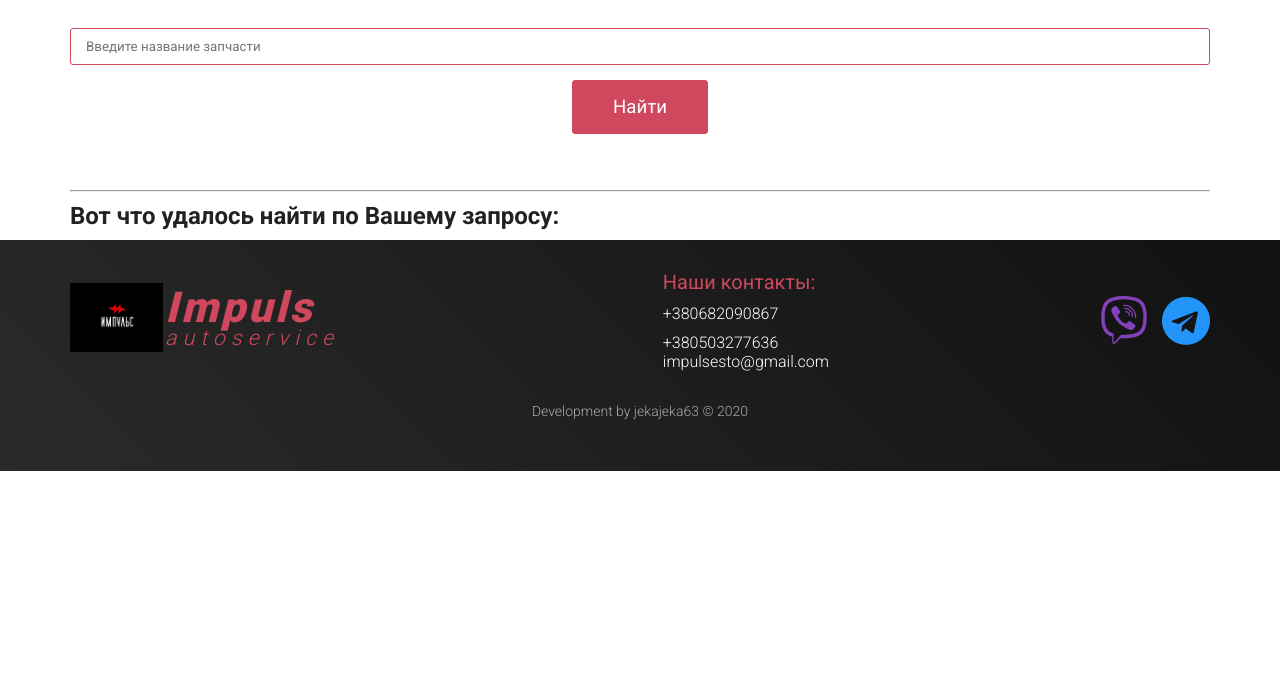
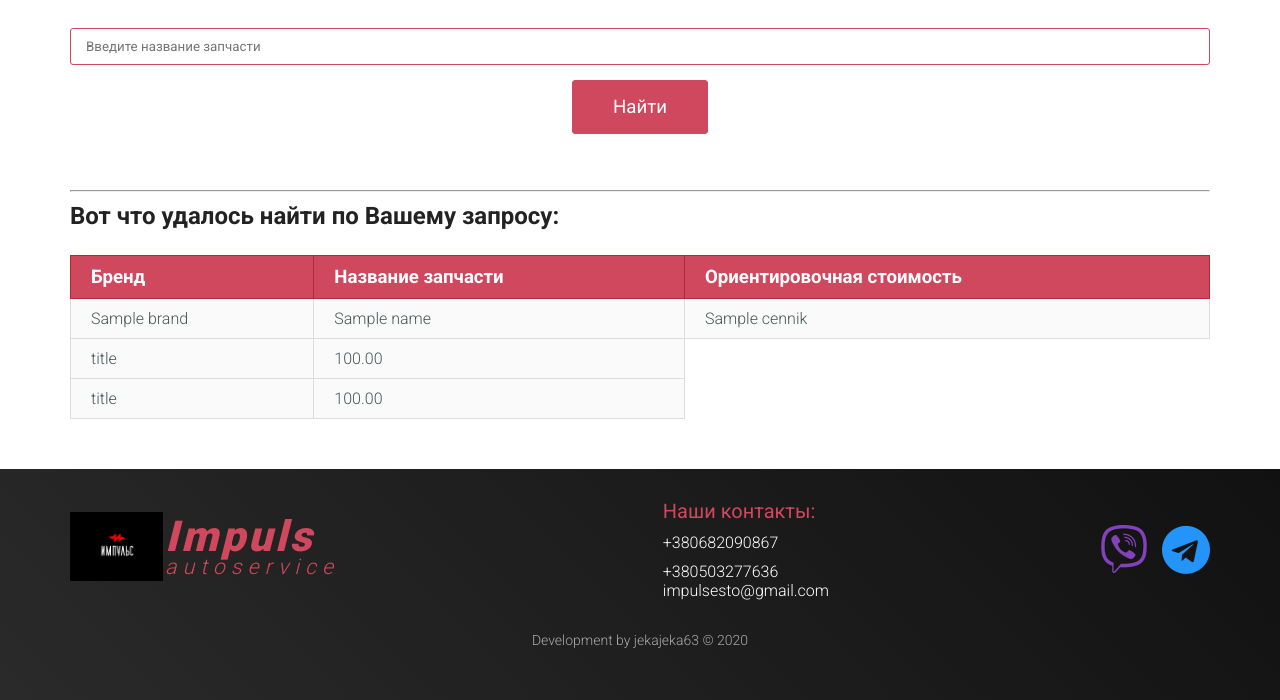
Before and after one commit to EwgenyKuzmenko/ivan, a Django app: template templates/search.html in a window 1280 px wide. Shown: the part 440-1140 px from the top of the page. Before the commit the page ends 911 px from the top, so only its background shows below. Run offline with Django 3.2, Linux system fonts and the light colour scheme; the template is opened without the code that fills it: most values are stand-ins (such as "Sample title", 1, 10 or a date in 2020); some libraries are stand-ins or nearby versions.

Commit message:
Дизайн

```diff
--- a/templates/contacts.html
+++ b/templates/contacts.html
@@ -3,7 +3,9 @@
 
 <html lang="ru">
 <head>
-    <script>
+    <!-- Global site tag (gtag.js) - Google Analytics -->
+<script async src="https://www.googletagmanager.com/gtag/js?id=UA-171270796-1"></script>
+<script>
   window.dataLayer = window.dataLayer || [];
   function gtag(){dataLayer.push(arguments);}
   gtag('js', new Date());
--- a/templates/search.html
+++ b/templates/search.html
@@ -84,8 +84,9 @@
 		<div class="about_page">
 		<div class="container">
 			<div class="article search_block">
-				<form action="" class="search_form" method="post">
+				<form action="{% url 'parts' %}" class="search_form" method="post">{% csrf_token %}
 					<input type="search" class="inp" name="search_text" placeholder="Введите название запчасти">
+
 					<button class="all_btn" name="search_btn">Найти</button>
 				</form>
 				<br><br>
@@ -94,14 +95,17 @@
 			</div>
 
 
-<!--			<table class="service_table">
+
+			<table class="service_table">
 				<tr>
-					<th>Наименование услуги</th>
-					<th>Стоимость</th>
+					<th>Бренд</th>
+					<th>Название запчасти</th>
+                    <th>Ориентировочная стоимость</th>
 				</tr>
 				<tr>
-					<td>title</td>
-					<td>100.00</td>
+					<td>{{ brand }}</td>
+					<td>{{ name }}</td>
+                    <td>{{ cennik }}</td>
 				</tr>
 				<tr>
 					<td>title</td>
@@ -112,7 +116,7 @@
 					<td>100.00</td>
 				</tr>
 			</table>
-		</div> -->
+		</div>
 		</div>
 
 
```
Also changed, not shown: mysite/mysite/views.py (+14 -1 lines), templates/about.html (+9 -0 lines).
